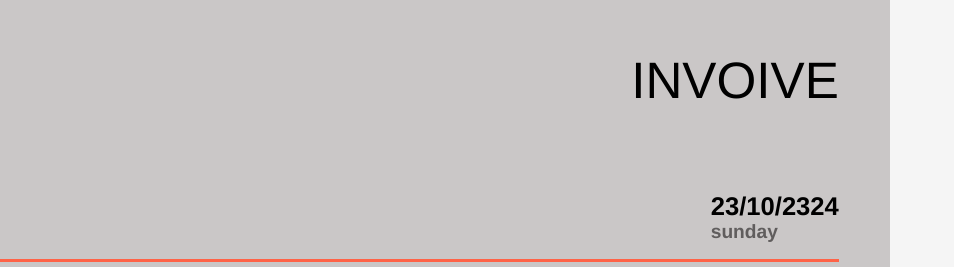
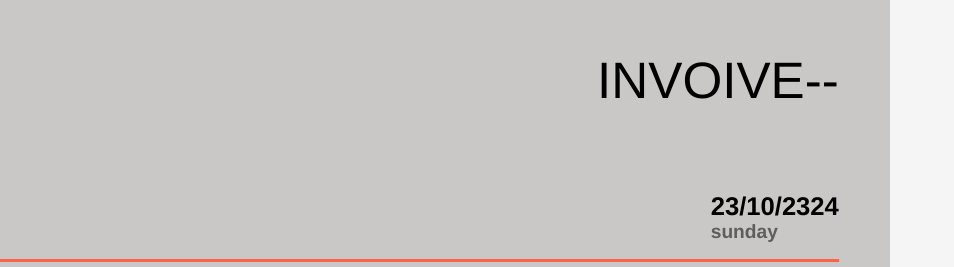
Before and after one commit to sarrthak008/icp-assignment, a plain HTML site: page recipt/index.html in a window 1280 px wide. Shown: the top 267 px of the page, 326-1280 px from the left. Drawn offline with Linux system fonts and the light colour scheme.

Commit message:
change loaction

```diff
--- a/recipt/index.html
+++ b/recipt/index.html
@@ -13,7 +13,7 @@
                 <div id="left">
                     <img src="./logo.png" alt="">
                 </div>
-                <div id="right">INVOIVE</div>
+                <div id="right">INVOIVE--</div>
            </div>
 
            <div id="user-info">
```
